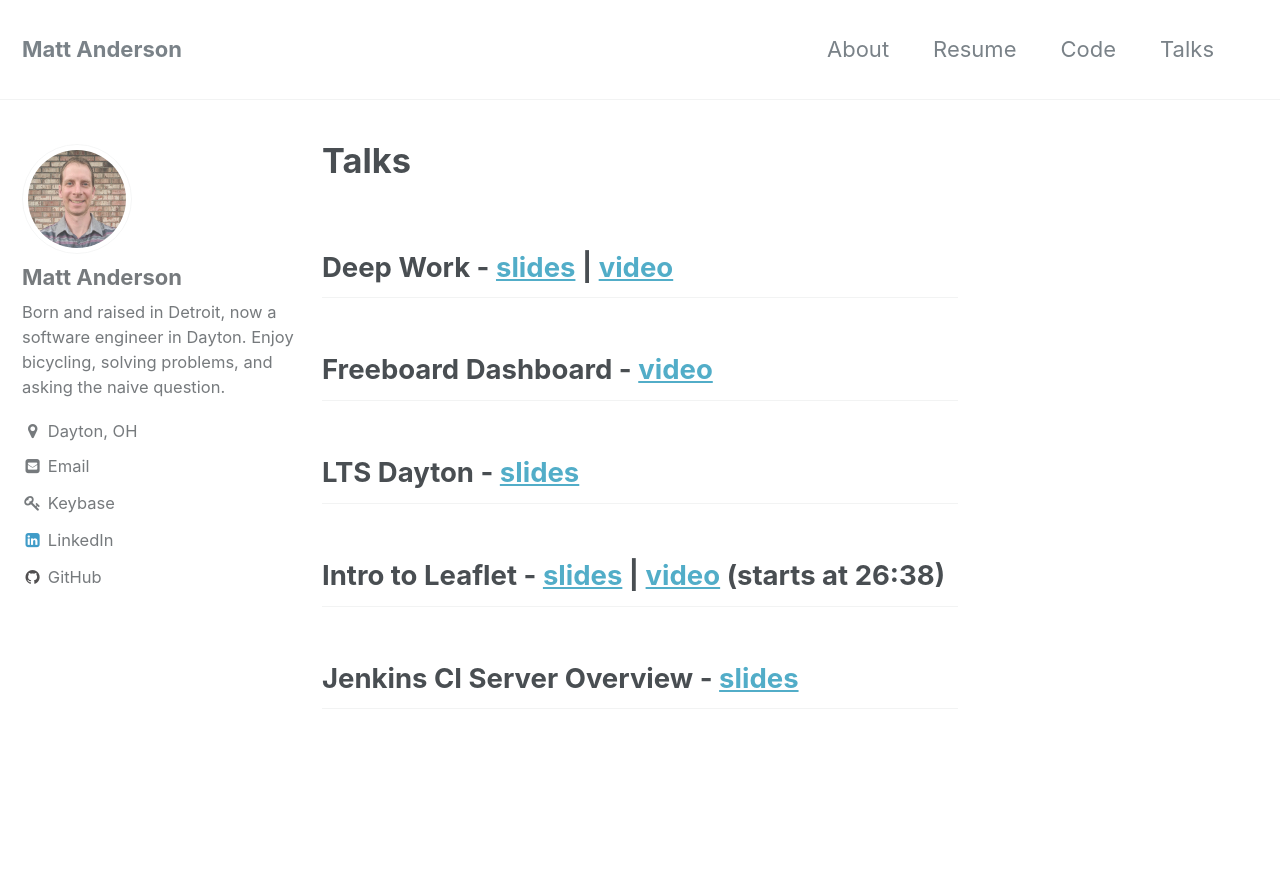
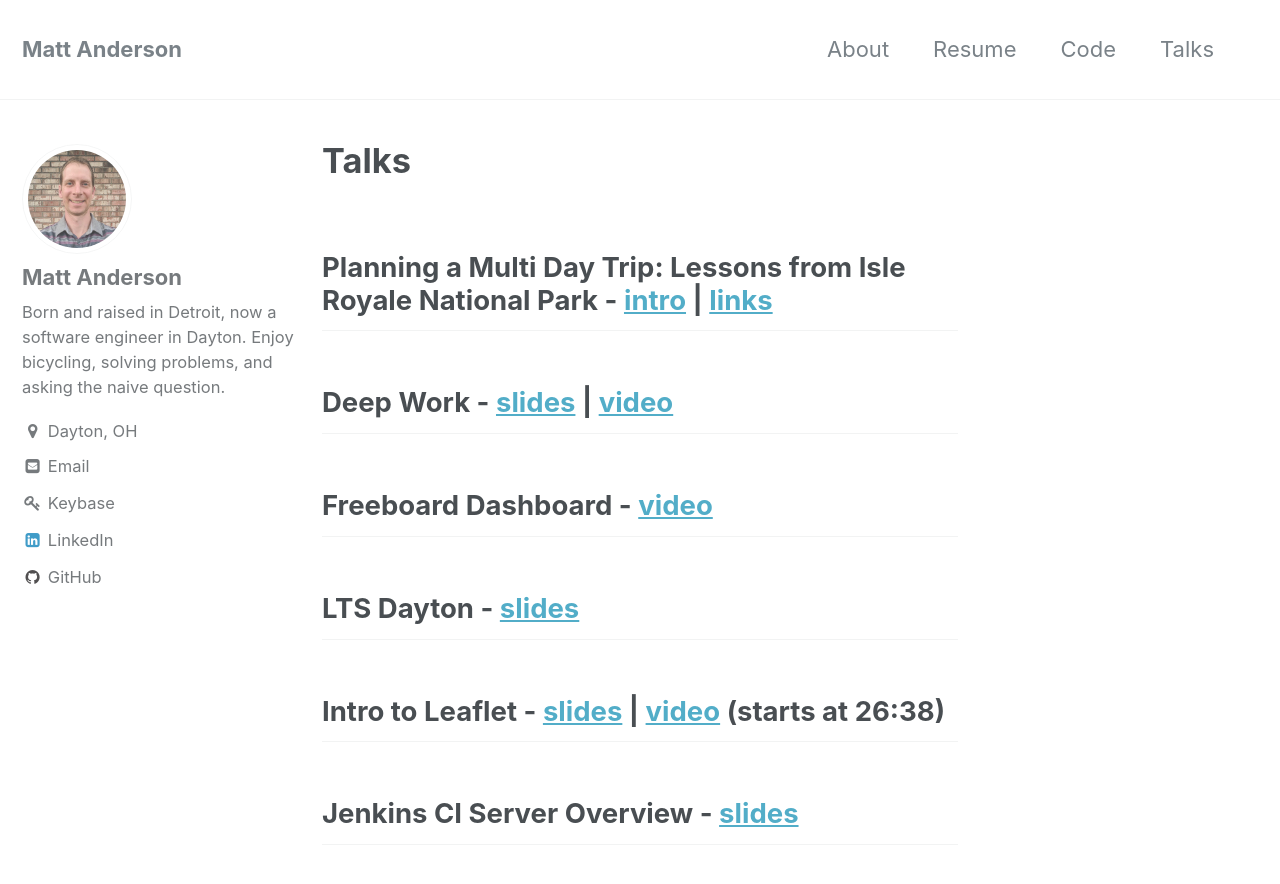
Before and after one commit to mattbanderson/mattbanderson.github.io, a Jekyll site: the page built from _pages/talks.md, in a window 1280 px wide and 900 px high. Shown: the top 884 px of the window. Built offline with Jekyll 4.4.1, drawn with Linux system fonts in a browser that asks for light colours.

Commit message:
Add Adv Summit ISRO presentation to talks

```diff
--- a/_pages/talks.md
+++ b/_pages/talks.md
@@ -3,6 +3,7 @@ title: Talks
 permalink: /talks/
 ---
 
+## Planning a Multi Day Trip: Lessons from Isle Royale National Park - [intro](/https://theadventuresummit.com/schedule/planning-a-multi-day-trip-lessons-from-isle-royale-national-park-by-matt-anderson/) | [links](https://docs.google.com/presentation/d/1jabR3rg9cY8e_qi--yjREy7wsCwiF9DUl5toGgoPz10/edit?usp=drive_link)
 ## Deep Work - [slides](/assets/ppt/deep-work.pptx) | [video](https://www.youtube.com/watch?v=Ez5kA8WT0MA)
 ## Freeboard Dashboard - [video](https://www.youtube.com/watch?v=M-Q0tJ8WNS4&t=39m59s)
 ## LTS Dayton - [slides](/assets/ppt/lts-dayton.ppt)
```
